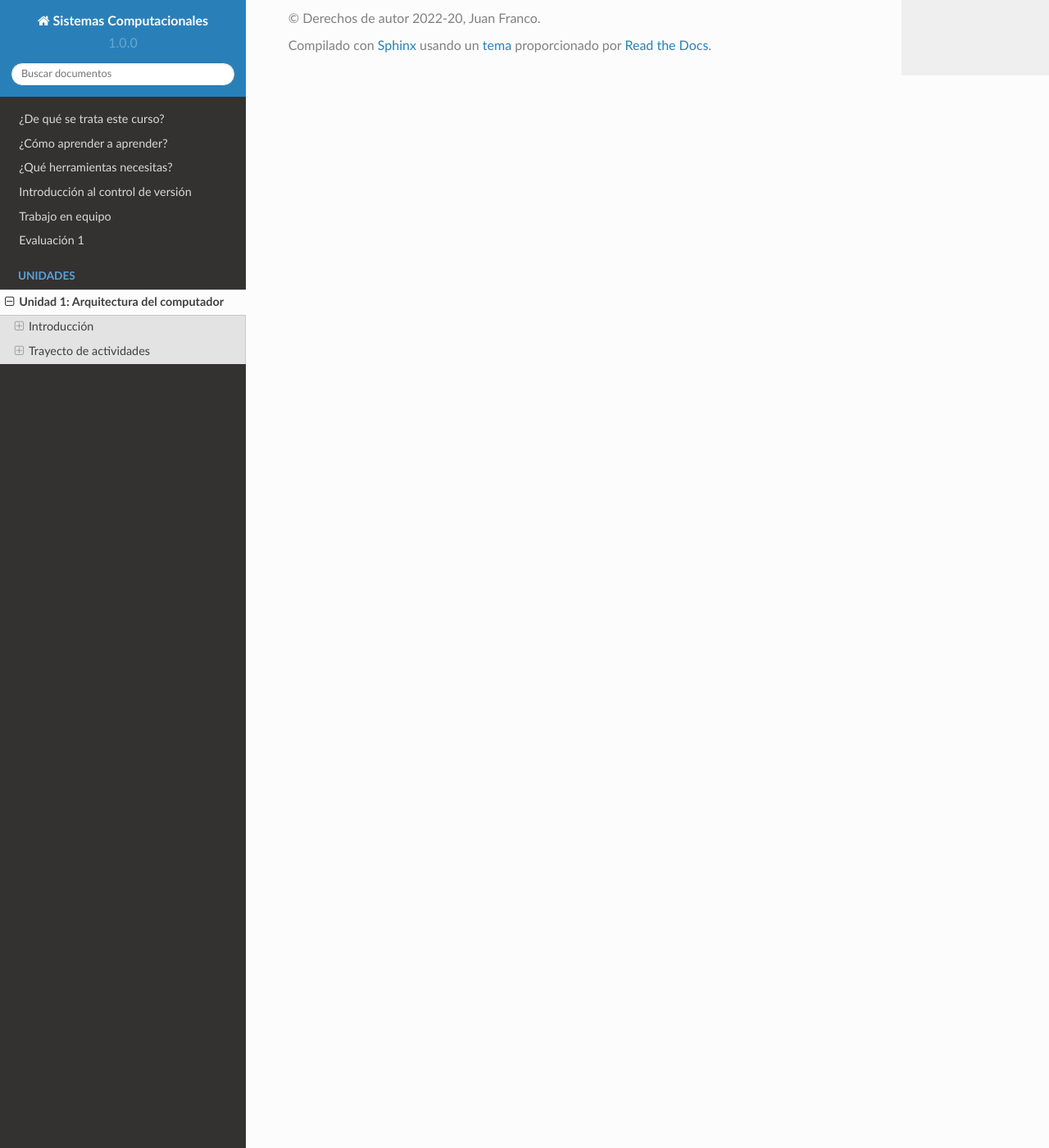
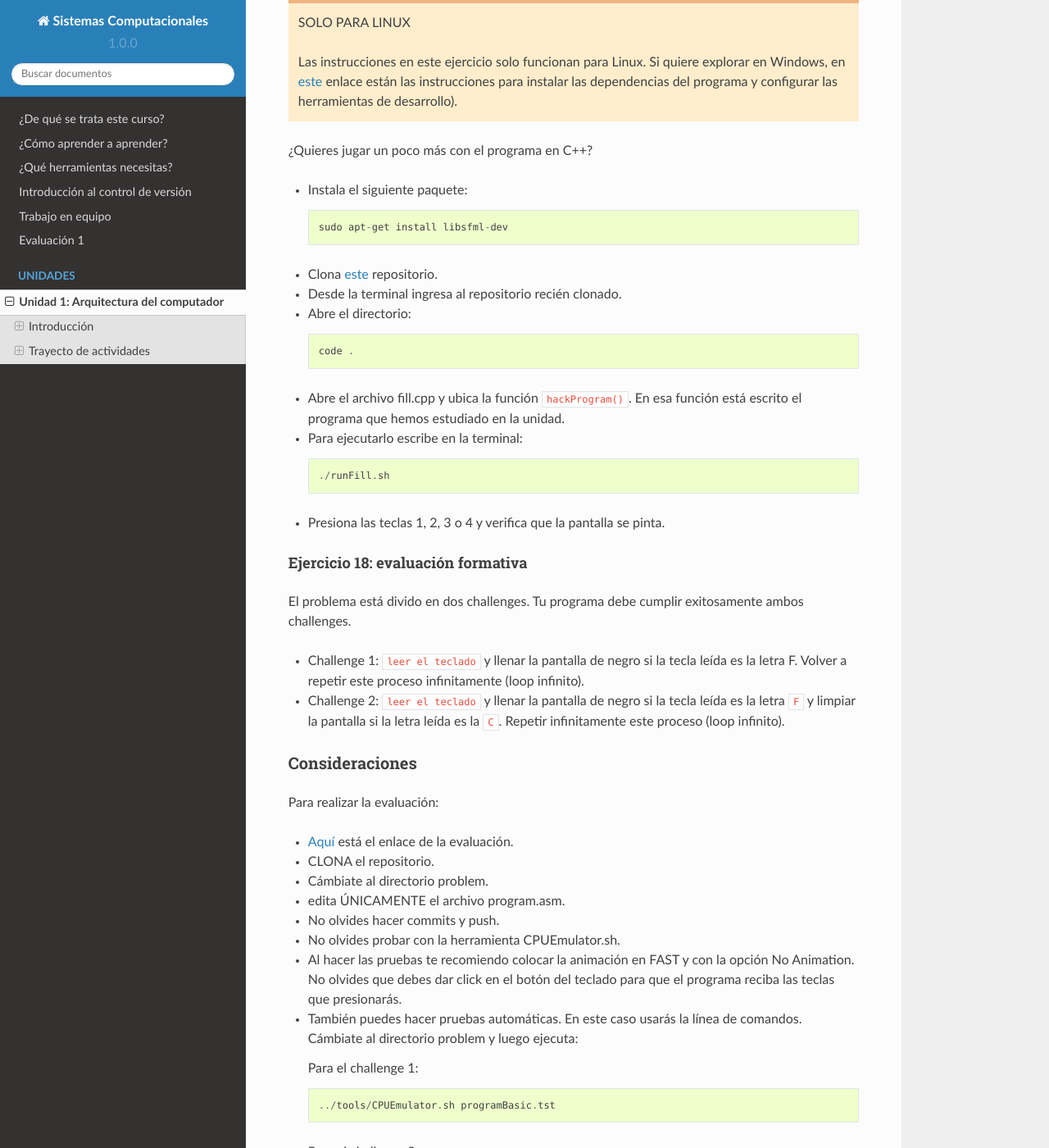
Before and after one commit to juanferfranco/SistemasComputacionales, a Sphinx documentation site: the page built from docs/_unidad1/unidad1.rst, in a window 1280 px wide and 1400 px high, scrolled down 21349 px. Shown: the whole window at 82% size. Built offline with Sphinx 7.4.7 and the Read the Docs theme 2.0.0, drawn with Linux system fonts in a browser that asks for light colours; some of the changed text lies outside the part shown.

Commit message:
Add ex17 and ex18

```diff
--- a/docs/_unidad1/unidad1.rst
+++ b/docs/_unidad1/unidad1.rst
@@ -866,68 +866,81 @@ corrige. Escribe en Visual Studio Code el lenguaje ensamblador, usa CPUEmulator.
         }
     }
 
+Ejercicio 17: (OPCIONAL) solo para los más curiosos
+^^^^^^^^^^^^^^^^^^^^^^^^^^^^^^^^^^^^^^^^^^^^^^^^^^^^^^
 
-..
-  Ejercicio 17: (OPCIONAL) solo para los más curiosos
-  ^^^^^^^^^^^^^^^^^^^^^^^^^^^^^^^^^^^^^^^^^^^^^^^^^^^^^^
+.. warning:: SOLO PARA LINUX
 
-  ¿Quieres jugar un poco más con el programa en C++?
+    Las instrucciones en este ejercicio solo funcionan para Linux.
+    Si quiere explorar en Windows, en `este <https://www.sfml-dev.org/tutorials/2.5/start-vc.php>`__
+    enlace están las instrucciones para instalar las dependencias del programa y configurar las
+    herramientas de desarrollo).
 
-  * Clona `este <https://github.com/juanferfranco/playWithHack.git>`__ repositorio.
-  *
-  Ejercicio 17: evaluación formativa
-  ^^^^^^^^^^^^^^^^^^^^^^^^^^^^^^^^^^^^
+¿Quieres jugar un poco más con el programa en C++?
 
-  El problema está divido en dos challenges. Tu programa debe cumplir exitosamente ambos challenges.
+* Instala el siguiente paquete::
 
-  * Challenge 1: ``leer el teclado`` y llenar la pantalla de negro si la tecla leída es
-    la letra F. Volver a repetir este proceso infinitamente (loop infinito).
-  * Challenge 2: ``leer el teclado`` y llenar la pantalla de negro si la tecla leída es
-    la letra ``F`` y limpiar la pantalla si la letra leída es la ``C``. Repetir infinitamente
-    este proceso (loop infinito).
+    sudo apt-get install libsfml-dev
 
-  Consideraciones
-  *****************
+* Clona `este <https://github.com/juanferfranco/playWithHack.git>`__ repositorio.
+* Desde la terminal ingresa al repositorio recién clonado.
+* Abre el directorio::
 
-  * `Aquí <https://classroom.github.com/a/K6fxXFex>`__ está el enlace de la evaluación así como lo
-    practicaste en el ejercicio 19 de la guía de introducción a Git y GitHub.
-  * Debes realizar constantemente commit y push al repositorio en GitHub. Debe verse claramente la
-    evolución de tu evaluación en el tiempo.
-  * No olvides colocar la información solicitada en la parte superior de ``program.asm``.
+    code .
 
-  Para realizar la evaluación:
+* Abre el archivo fill.cpp y ubica la función ``hackProgram()``. En esa función
+  está escrito el programa que hemos estudiado en la unidad.
+* Para ejecutarlo escribe en la terminal::
 
-  * CLONA el repositorio.
-  * Cámbiate al directorio problem.
-  * edita ÚNICAMENTE el archivo program.asm.
-  * No olvides hacer commits y push.
-  * Puedes hacer las pruebas usando la herramienta CPUEmulator.sh o CPUEmulator.bat dependiendo de tu
-    sistema operativo.
-  * Al hacer las pruebas te recomiendo colocar la animación en FAST y con la opción No Animation. No
-    olvides que debes dar click en el botón del teclado para que el programa reciba las teclas que
-    presionarás.
-  * También puedes hacer pruebas automáticas. En este caso usarás la línea de comandos. Cámbiate al
-    directorio problem y luego ejecuta:
+    ./runFill.sh
 
-    Para el challenge 1:
+* Presiona las teclas 1, 2, 3 o 4 y verifica que la pantalla se pinta.
 
-    .. code-block:: bash
 
-        ../tools/CPUEmulator.sh programBasic.tst
+Ejercicio 18: evaluación formativa
+^^^^^^^^^^^^^^^^^^^^^^^^^^^^^^^^^^^^
 
-    Para el challenge 2:
-    .. code-block:: bash
+El problema está divido en dos challenges. Tu programa debe cumplir exitosamente ambos challenges.
 
-        ../tools/CPUEmulator.sh program.tst
+* Challenge 1: ``leer el teclado`` y llenar la pantalla de negro si la tecla leída es
+  la letra F. Volver a repetir este proceso infinitamente (loop infinito).
+* Challenge 2: ``leer el teclado`` y llenar la pantalla de negro si la tecla leída es
+  la letra ``F`` y limpiar la pantalla si la letra leída es la ``C``. Repetir infinitamente
+  este proceso (loop infinito).
 
-    Si tienes éxito verás el mensaje ``End of script - Comparison ended successfully``. De lo contrario
-    te aparecerá un mensaje que indicará la línea del archivo ``.out`` que no coincide con el vector de prueba
-    en el archivo ``.cmp``.
+Consideraciones
+*****************
 
-  * Ten en cuanta que cada que hagas ``push`` al repositorio remoto, las pruebas anteriores se ejecutarán
-    automáticamente y podrás ver el resultado.
+Para realizar la evaluación:
 
-  .. warning:: ALERTA DE SPOILER
+* `Aquí <https://classroom.github.com/a/K6fxXFex>`__ está el enlace de la evaluación.
+* CLONA el repositorio.
+* Cámbiate al directorio problem.
+* edita ÚNICAMENTE el archivo program.asm.
+* No olvides hacer commits y push.
+* No olvides probar con la herramienta CPUEmulator.sh.
+* Al hacer las pruebas te recomiendo colocar la animación en FAST y con la opción No Animation. No
+  olvides que debes dar click en el botón del teclado para que el programa reciba las teclas que
+  presionarás.
+* También puedes hacer pruebas automáticas. En este caso usarás la línea de comandos. Cámbiate al
+  directorio problem y luego ejecuta:
 
-      En `este <https://github.com/juanferfranco/scu1-e1-2022-10-feedback.git>`__ enlace podrás consultar
-      y clonar el repositorio con una posible solución a la evaluación formativa.
+  Para el challenge 1::
+
+    ../tools/CPUEmulator.sh programBasic.tst
+
+  Para el challenge 2::
+
+    ../tools/CPUEmulator.sh program.tst
+
+  Si tienes éxito verás el mensaje ``End of script - Comparison ended successfully``. De lo contrario
+  te aparecerá un mensaje que indicará la línea del archivo ``.out`` que no coincide con el vector de prueba
+  en el archivo ``.cmp``.
+
+* Ten en cuanta que cada que hagas ``push`` al repositorio remoto, las pruebas anteriores se ejecutarán
+  automáticamente y podrás ver el resultado en Github.
+
+.. warning:: ALERTA DE SPOILER
+
+    En `este <https://github.com/juanferfranco/scu1-e1-2022-10-feedback.git>`__ enlace podrás consultar
+    y clonar el repositorio con una posible solución a la evaluación formativa.
```
